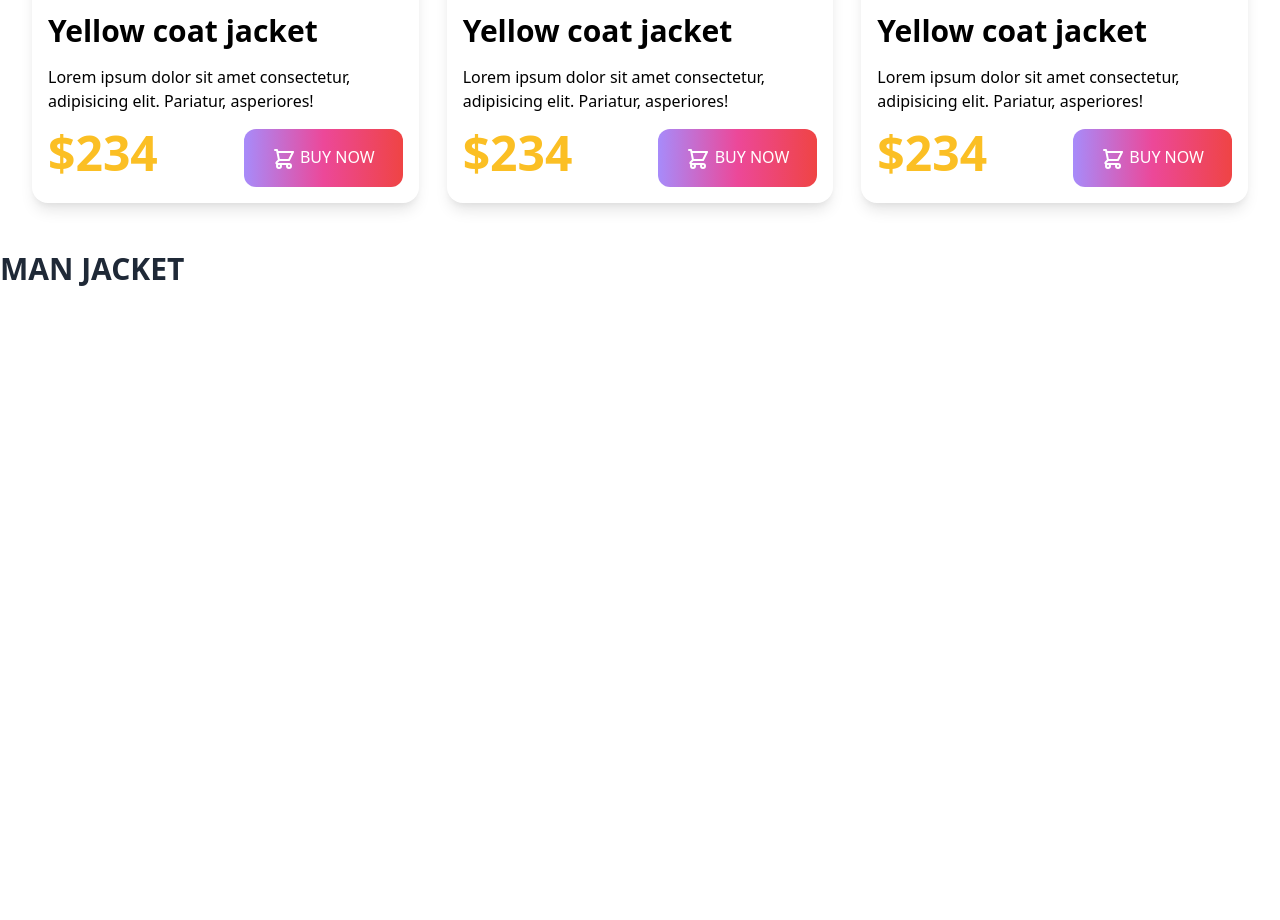
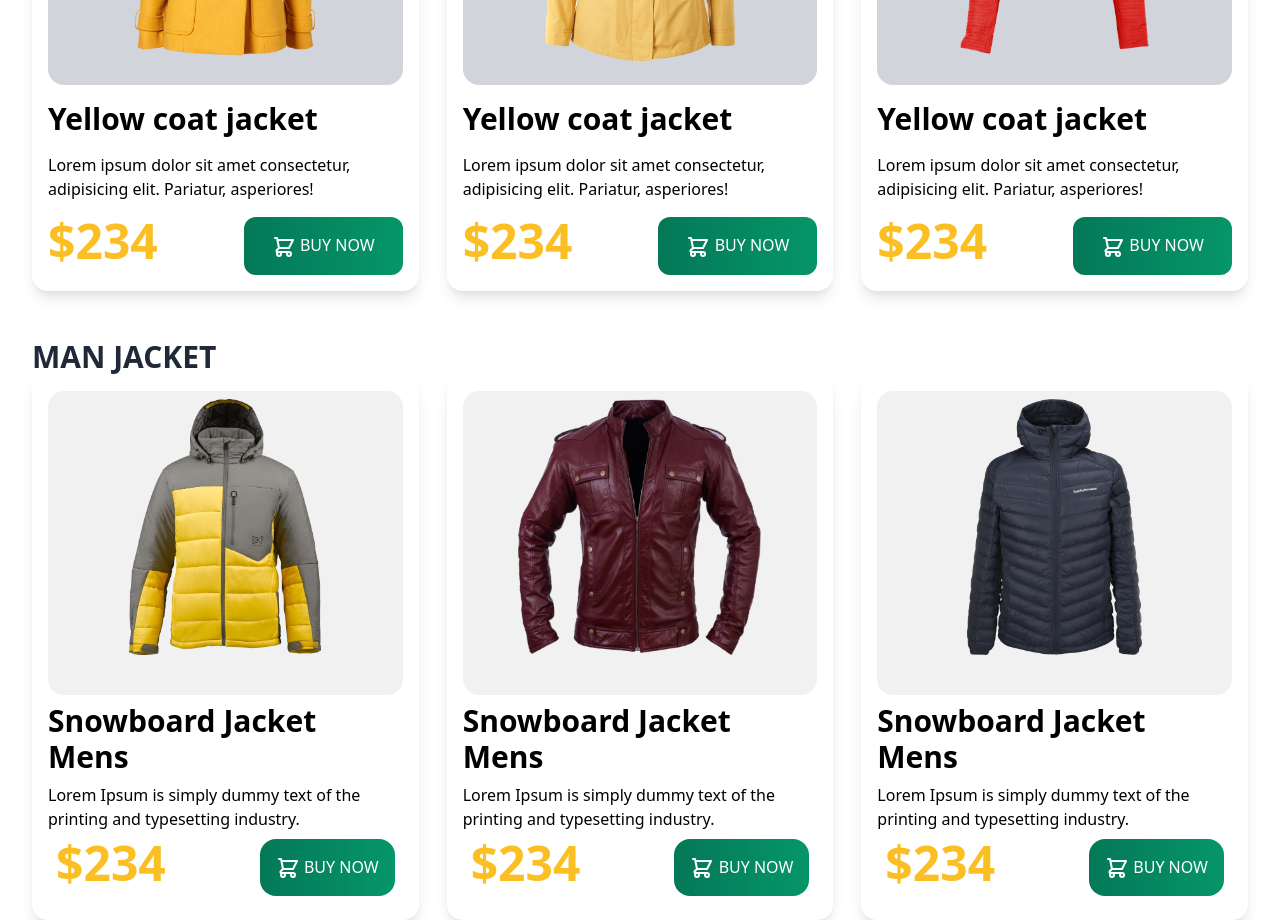
Before and after one commit to i-m-hossain/penguine-fashion-tailwind, a plain HTML site: page index.html in a window 1280 px wide. Shown: the part 862-1782 px from the top of the page. Before the commit the page ends 1151 px from the top, so only its background shows below. Drawn offline with nearby package versions, Linux system fonts and the light colour scheme.

Commit message:
man jacket added

```diff
--- a/index.html
+++ b/index.html
@@ -12,14 +12,14 @@
 
 <body>
     <header class="bg-yellow-100">
-       <section class="md:flex justify-around items-center">
+       <section class="md:flex justify-around items-center pb-10">
             <div class="space-y-6">
                 <h1 class="text-7xl font-bold uppercase">
                     <span class="text-yellow-400">Be the Penguins<span> <br>
                             <span class="text-gray-800">of the Winter</span>
                 </h1>
                 <p  class="w-2/3">Lorem ipsum dolor sit amet consectetur adipisicing elit. Vitae, neque?</p>
-                <button href="" class="px-7 py-4 rounded-xl uppercase text-white bg-green-500 bg-gradient-to-r from-purple-400 via-pink-500 to-red-500 ">
+                <button href="" class="px-7 py-4 rounded-xl uppercase text-white bg-green-500 bg-gradient-to-r from-green-700 to-green-600 ">
                     <svg xmlns="http://www.w3.org/2000/svg" class="inline h-6 w-6" fill="none" viewBox="0 0 24 24" stroke="currentColor">
                         <path stroke-linecap="round" stroke-linejoin="round" stroke-width="2"
                             d="M3 3h2l.4 2M7 13h10l4-8H5.4M7 13L5.4 5M7 13l-2.293 2.293c-.63.63-.184 1.707.707 1.707H17m0 0a2 2 0 100 4 2 2 0 000-4zm-8 2a2 2 0 11-4 0 2 2 0 014 0z" />
@@ -39,7 +39,7 @@
            <h2 class="text-3xl uppercase font-bold  text-gray-800 mb-4">Woman jacket</h2>
            <div class="grid lg:grid-cols-3 gap-7">
                 <div class="shadow-lg rounded-2xl p-4 space-y-4">
-                   <div class="bg-gray-300 rounded-2xl">
+                   <div class="bg-gray-300 rounded-2xl py-6">
                         <img src="./images/jacket-1.png" alt="" class="h-64 mx-auto">
                    </div>
                     <h4 class="text-3xl font-bold">Yellow coat jacket</h4>
@@ -47,7 +47,7 @@
                     <div class="lg:flex justify-between">
                         <h2 class="text-5xl font-black text-yellow-400">$234</h2>
                         <button href=""
-                            class="px-7 py-4 rounded-xl uppercase text-white bg-green-500 bg-gradient-to-r from-purple-400 via-pink-500 to-red-500 ">
+                            class="px-7 py-4 rounded-xl uppercase text-white bg-green-500 bg-gradient-to-r from-green-700 to-green-600 ">
                             <svg xmlns="http://www.w3.org/2000/svg" class="inline h-6 w-6" fill="none" viewBox="0 0 24 24"
                                 stroke="currentColor">
                                 <path stroke-linecap="round" stroke-linejoin="round" stroke-width="2"
@@ -58,7 +58,7 @@
 
                 </div>
                 <div class="shadow-lg rounded-2xl p-4 space-y-4">
-                   <div class="bg-gray-300 rounded-2xl">
+                   <div class="bg-gray-300 rounded-2xl py-6">
                         <img src="./images/jacket-2.png" alt=""class="h-64 mx-auto">
                    </div>
                     <h4 class="text-3xl font-bold">Yellow coat jacket</h4>
@@ -66,7 +66,7 @@
                     <div class="lg:flex justify-between">
                         <h2 class="text-5xl font-black text-yellow-400">$234</h2>
                         <button href=""
-                            class="px-7 py-4 rounded-xl uppercase text-white bg-green-500 bg-gradient-to-r from-purple-400 via-pink-500 to-red-500 ">
+                            class="px-7 py-4 rounded-xl uppercase text-white bg-green-500 bg-gradient-to-r from-green-700 to-green-600 ">
                             <svg xmlns="http://www.w3.org/2000/svg" class="inline h-6 w-6" fill="none" viewBox="0 0 24 24"
                                 stroke="currentColor">
                                 <path stroke-linecap="round" stroke-linejoin="round" stroke-width="2"
@@ -77,7 +77,7 @@
 
                 </div>
                 <div class="shadow-lg rounded-2xl p-4 space-y-4">
-                   <div class="bg-gray-300 rounded-2xl">
+                   <div class="bg-gray-300 rounded-2xl py-6">
                         <img src="./images/jacket-3.png" alt="" class="h-64 mx-auto">
                    </div>
                     <h4 class="text-3xl font-bold">Yellow coat jacket</h4>
@@ -85,7 +85,7 @@
                     <div class="lg:flex justify-between">
                         <h2 class="text-5xl font-black text-yellow-400">$234</h2>
                         <button href=""
-                            class="px-7 py-4 rounded-xl uppercase text-white bg-green-500 bg-gradient-to-r from-purple-400 via-pink-500 to-red-500 ">
+                            class="px-7 py-4 rounded-xl uppercase text-white bg-green-500 bg-gradient-to-r from-green-700 to-green-600 ">
                             <svg xmlns="http://www.w3.org/2000/svg" class="inline h-6 w-6" fill="none" viewBox="0 0 24 24"
                                 stroke="currentColor">
                                 <path stroke-linecap="round" stroke-linejoin="round" stroke-width="2"
@@ -98,9 +98,69 @@
 
            </div>
         </section>
-        <section>
+        <!-- Man jacket -->
+        <div class="px-8 mx-auto">
             <h2 class="text-3xl uppercase font-bold text-gray-800">Man Jacket</h2>
+            <div class="grid lg:grid-cols-3 gap-7">
+                <div class="shadow-lg p-4 rounded-2xl">
+                   <div class="pb-10 pt-2 rounded-2xl mb-2 " style="background-color: #F1F1F1;" >
+                        <img src="./images/jacket-4.png" alt="" class="h-64 mx-auto">
+                   </div>
+                    <h2 class="text-3xl font-bold font-black mb-2">Snowboard Jacket Mens</h2>
+                    <p>Lorem Ipsum is simply dummy text of the
+                    printing and typesetting industry.</p>
+
+                    <div class="flex justify-between p-2">
+                        <h1 class="text-5xl font-black text-yellow-400">$234</h1>
+                        <a href="" class="bg-green-600 bg-gradient-to-r from-green-700 to-green-600 p-4 text-white rounded-2xl">
+                            <svg xmlns="http://www.w3.org/2000/svg" class="inline h-6 w-6" fill="none" viewBox="0 0 24 24" stroke="currentColor">
+                                <path stroke-linecap="round" stroke-linejoin="round" stroke-width="2"
+                                    d="M3 3h2l.4 2M7 13h10l4-8H5.4M7 13L5.4 5M7 13l-2.293 2.293c-.63.63-.184 1.707.707 1.707H17m0 0a2 2 0 100 4 2 2 0 000-4zm-8 2a2 2 0 11-4 0 2 2 0 014 0z" />
+                            </svg>
+                            BUY NOW</a>
+                    </div>
+                </div>
+                <div class="shadow-lg p-4 rounded-2xl">
+                   <div class="pb-10 pt-2 rounded-2xl mb-2 " style="background-color: #F1F1F1;" >
+                        <img src="./images/jacket-5.png" alt="" class="h-64 mx-auto">
+                   </div>
+                    <h2 class="text-3xl font-bold font-black mb-2">Snowboard Jacket Mens</h2>
+                    <p>Lorem Ipsum is simply dummy text of the
+                    printing and typesetting industry.</p>
+
+                    <div class="flex justify-between p-2">
+                        <h1 class="text-5xl font-black text-yellow-400">$234</h1>
+                        <a href="" class="bg-green-600 bg-gradient-to-r from-green-700 to-green-600 p-4 text-white rounded-2xl">
+                            <svg xmlns="http://www.w3.org/2000/svg" class="inline h-6 w-6" fill="none" viewBox="0 0 24 24" stroke="currentColor">
+                                <path stroke-linecap="round" stroke-linejoin="round" stroke-width="2"
+                                    d="M3 3h2l.4 2M7 13h10l4-8H5.4M7 13L5.4 5M7 13l-2.293 2.293c-.63.63-.184 1.707.707 1.707H17m0 0a2 2 0 100 4 2 2 0 000-4zm-8 2a2 2 0 11-4 0 2 2 0 014 0z" />
+                            </svg>
+                            BUY NOW</a>
+                    </div>
+                </div>
+                <div class="shadow-lg p-4 rounded-2xl">
+                   <div class="pb-10 pt-2 rounded-2xl mb-2 " style="background-color: #F1F1F1;" >
+                        <img src="./images/jacket-6.png" alt="" class="h-64 mx-auto">
+                   </div>
+                    <h2 class="text-3xl font-bold font-black mb-2">Snowboard Jacket Mens</h2>
+                    <p>Lorem Ipsum is simply dummy text of the
+                    printing and typesetting industry.</p>
+
+                    <div class="flex justify-between p-2">
+                        <h1 class="text-5xl font-black text-yellow-400">$234</h1>
+                        <a href="" class="bg-green-600 bg-gradient-to-r from-green-700 to-green-600 p-4 text-white rounded-2xl">
+                            <svg xmlns="http://www.w3.org/2000/svg" class="inline h-6 w-6" fill="none" viewBox="0 0 24 24" stroke="currentColor">
+                                <path stroke-linecap="round" stroke-linejoin="round" stroke-width="2"
+                                    d="M3 3h2l.4 2M7 13h10l4-8H5.4M7 13L5.4 5M7 13l-2.293 2.293c-.63.63-.184 1.707.707 1.707H17m0 0a2 2 0 100 4 2 2 0 000-4zm-8 2a2 2 0 11-4 0 2 2 0 014 0z" />
+                            </svg>
+                            BUY NOW</a>
+                    </div>
+                </div>
+
+            </div>
         </section>
+
+
     </main>
     <footer>
 
```
